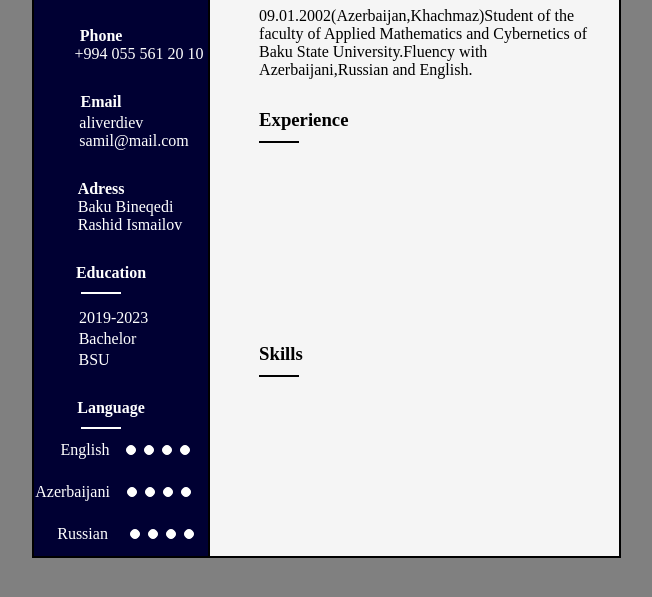
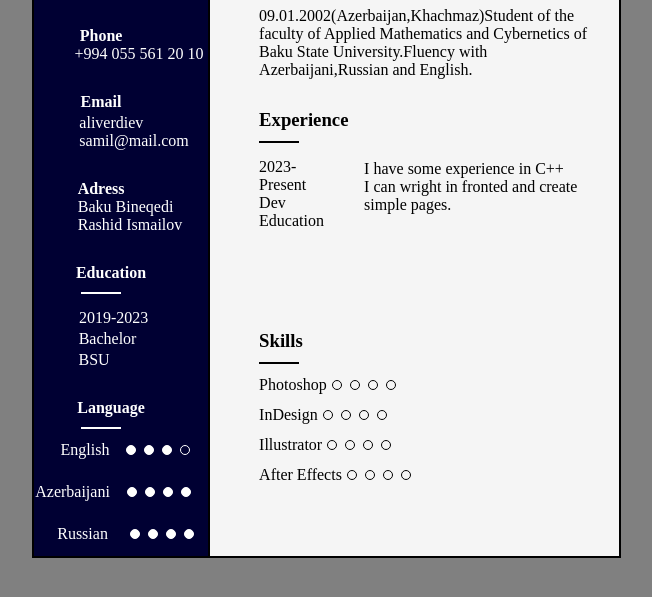
Before and after one commit to Shamil092002/CV, a plain HTML site: page index.html in a window 1280 px wide. Shown: the part 161-758 px from the top of the page, without its empty margins (368-1020 px from the left). Drawn offline with Linux system fonts and the light colour scheme.

Commit message:
Expperience and skills added

```diff
--- a/index.html
+++ b/index.html
@@ -1,5 +1,6 @@
 <!DOCTYPE html>
 <html lang="en">
+
 <head>
     <meta charset="UTF-8">
     <meta http-equiv="X-UA-Compatible" content="IE=edge">
@@ -7,13 +8,15 @@
     <link rel="stylesheet" href="./style.css">
     <link rel="preconnect" href="https://fonts.googleapis.com">
     <link rel="preconnect" href="https://fonts.gstatic.com" crossorigin>
-    <link href="https://fonts.googleapis.com/css2?family=Josefin+Sans:wght@300&family=Oswald:wght@300&display=swap" rel="stylesheet">
+    <link href="https://fonts.googleapis.com/css2?family=Josefin+Sans:wght@300&family=Oswald:wght@300&display=swap"
+        rel="stylesheet">
     <title>CV</title>
 </head>
+
 <body>
     <div class="main">
         <div class="sidebar">
-        <img id=photo src="./W.jpeg"/>
+            <img id=photo src="./W.jpeg" />
             <h2>Contact</h2>
             <div class="line"></div>
             <h4>Phone</h4>
@@ -34,7 +37,7 @@
                 <div class="circle"></div>
                 <div class="circle"></div>
                 <div class="circle"></div>
-        <div class="circle"></div>
+                <div class="circle-a"></div>
             </div>
             <div class="level">
                 <p class="align">Azerbaijani</p>
@@ -61,18 +64,52 @@
             <section class="shift2">
                 <h3>Profile</h3>
                 <div class="line2"></div>
-                    <p class="pr">09.01.2002(Azerbaijan,Khachmaz)Student of the faculty of Applied Mathematics and Cybernetics of Baku State University.Fluency with Azerbaijani,Russian and English.</p>
+                <p class="pr">09.01.2002(Azerbaijan,Khachmaz)Student of the faculty of Applied Mathematics and
+                    Cybernetics of Baku State University.Fluency with Azerbaijani,Russian and English.</p>
             </section>
             <section class="shift2">
                 <h3 class="ex">Experience</h3>
                 <div class="line2"></div>
+                <div class="description">
+                <p class="pr">2023-Present<br>Dev Education</p>
+                <p>I have some experience in C++<br>I can wright in fronted and create simple pages.</p>
+                </div>
             </section>
             <section class="shift2">
                 <h3 class="sk">Skills</h3>
                 <div class="line2"></div>
+                <div class="skills">
+                <p class="align-2">Photoshop</p>
+                <div class="circle-b"></div>
+                <div class="circle-b"></div>
+                <div class="circle-b"></div>
+                <div class="circle-b"></div>
+                </div>
+                <div class="skills">
+                <p class="align-2">InDesign</p>
+                <div class="circle-b"></div>
+                <div class="circle-b"></div>
+                <div class="circle-b"></div>
+                <div class="circle-b"></div>
+                </div>
+                <div class="skills">
+                <p class="align-2">Illustrator</p>
+                <div class="circle-b"></div>
+                <div class="circle-b"></div>
+                <div class="circle-b"></div>
+                <div class="circle-b"></div>
+                </div>
+                <div class="skills">
+                <p class="align-2">After Effects</p>
+                <div class="circle-b"></div>
+                <div class="circle-b"></div>
+                <div class="circle-b"></div>
+                <div class="circle-b"></div>
+                </div>
             </section>
         </div>
 
     </div>
 </body>
+
 </html>
--- a/style.css
+++ b/style.css
@@ -3,53 +3,66 @@
     padding: 0;
     margin: 0;
 }
+
 body {
     background-color: grey;
 }
+
 h4 {
     margin-right: 40px;
     margin-top: 30px;
 }
+
 #shift {
     margin-left: 36px;
 }
+
 .shift {
     margin-left: 20px;
 }
+
 .right {
     margin-right: 15px;
     margin-top: 15px;
 }
+
 .bachelor {
     margin-top: 3px;
     margin-right: 27px;
 }
+
 .bsu {
     margin-top: 3px;
     margin-right: 54px;
 }
+
 .email {
     margin-top: 3px;
     margin-left: 26px;
 }
+
 .location {
     margin-left: 18px;
 }
+
 h2 {
     margin-top: 20px;
     font-family: 'Josefin Sans', sans-serif;
 }
+
 .align {
     margin-right: 34px;
     margin: 12px;
 
 }
+
 #photo {
     width: 80px;
     height: 80px;
     margin-top: 20px;
     border-radius: 50%;
 }
+
 .main {
     display: flex;
     height: 719px;
@@ -57,6 +70,7 @@ h2 {
     border: 1px solid black;
     margin-left: 400px;
 }
+
 .sidebar {
     border: 1px solid black;
     width: 30%;
@@ -66,16 +80,19 @@ h2 {
     flex-direction: column;
     align-items: center;
 }
+
 .line {
     margin-right: 40px;
     margin-top: 10px;
     width: 40px;
     border: 1px solid white;
 }
+
 .level {
     display: flex;
     align-items: baseline;
 }
+
 .circle {
     border: 1px solid white;
     width: 10px;
@@ -85,42 +102,83 @@ h2 {
     margin: 3px;
     margin-left: 5px;
 }
+
+.circle-a {
+    border: 1px solid white;
+    width: 10px;
+    height: 10px;
+    border-radius: 50%;
+    background-color: transparent;
+    margin: 3px;
+    margin-left: 5px;
+}
+
 .container {
     display: flex;
     margin-left: 5px;
 }
+
 .box {
     display: flex;
     margin-right: 25px;
 }
+
 .content {
     width: 70%;
     border: 1px solid black;
     margin-left: 0px;
     background-color: whitesmoke;
 }
+
 h1 {
     margin-left: 50px;
     margin-top: 15px;
 
 }
+
 #prof {
     margin-left: 50px;
     font-size: 20px;
 }
+
 .shift2 {
     margin-left: 49px;
     margin-top: 5px;
 }
+
 .ex {
     margin-top: 30px;
 }
+
 .pr {
     margin-top: 15px;
 }
+.description {
+    display: flex;
+    align-items: center;
+    gap: 25px;
+}
+
 .sk {
-    margin-top: 200px;
+    margin-top: 100px;
 }
+.align-2 {
+   margin-top: 12px;
+}
+.circle-b {
+    border: 1px solid black;
+    width: 10px;
+    height: 10px;
+    border-radius: 50%;
+    background-color: transparent;
+    margin: 3px;
+    margin-left: 5px;
+}
+.skills {
+    display: flex;
+    align-items: baseline;
+}
+
 .line2 {
     margin-right: 40px;
     margin-top: 10px;
```
Lines whose indentation alone changed are shown as unchanged.
